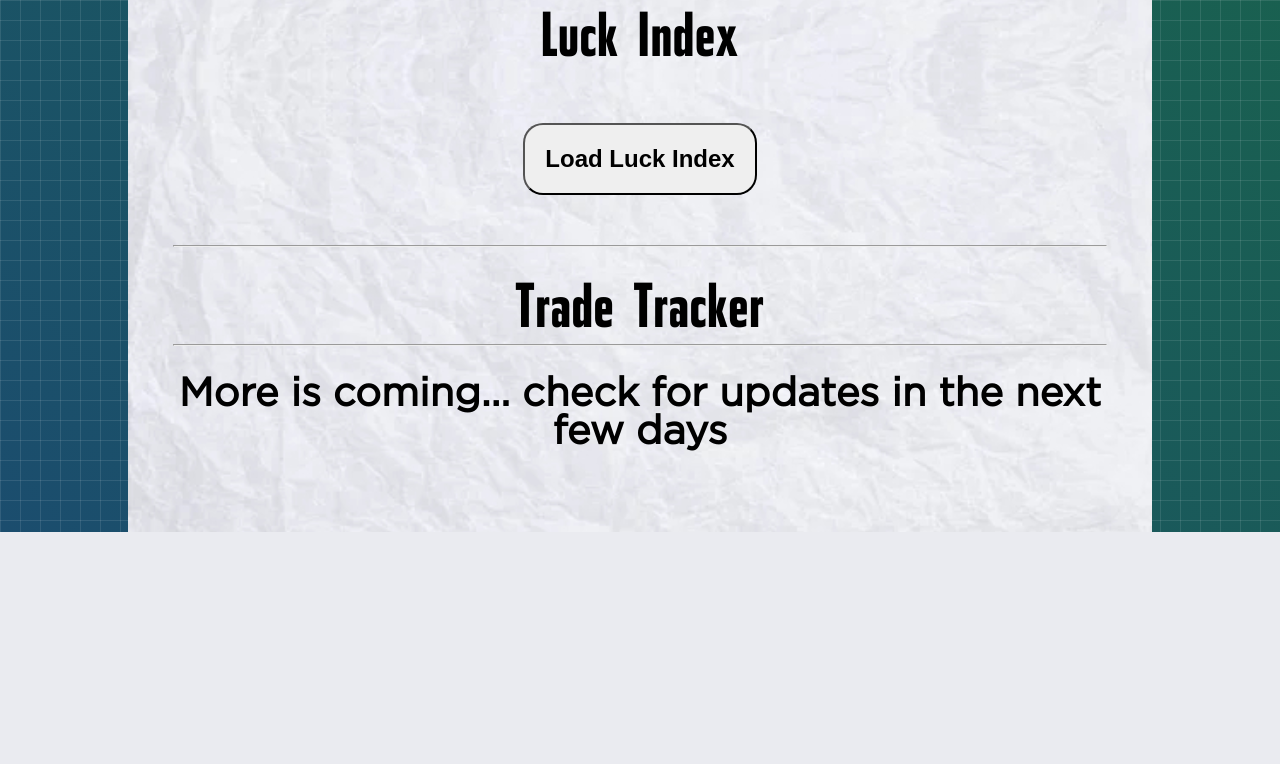
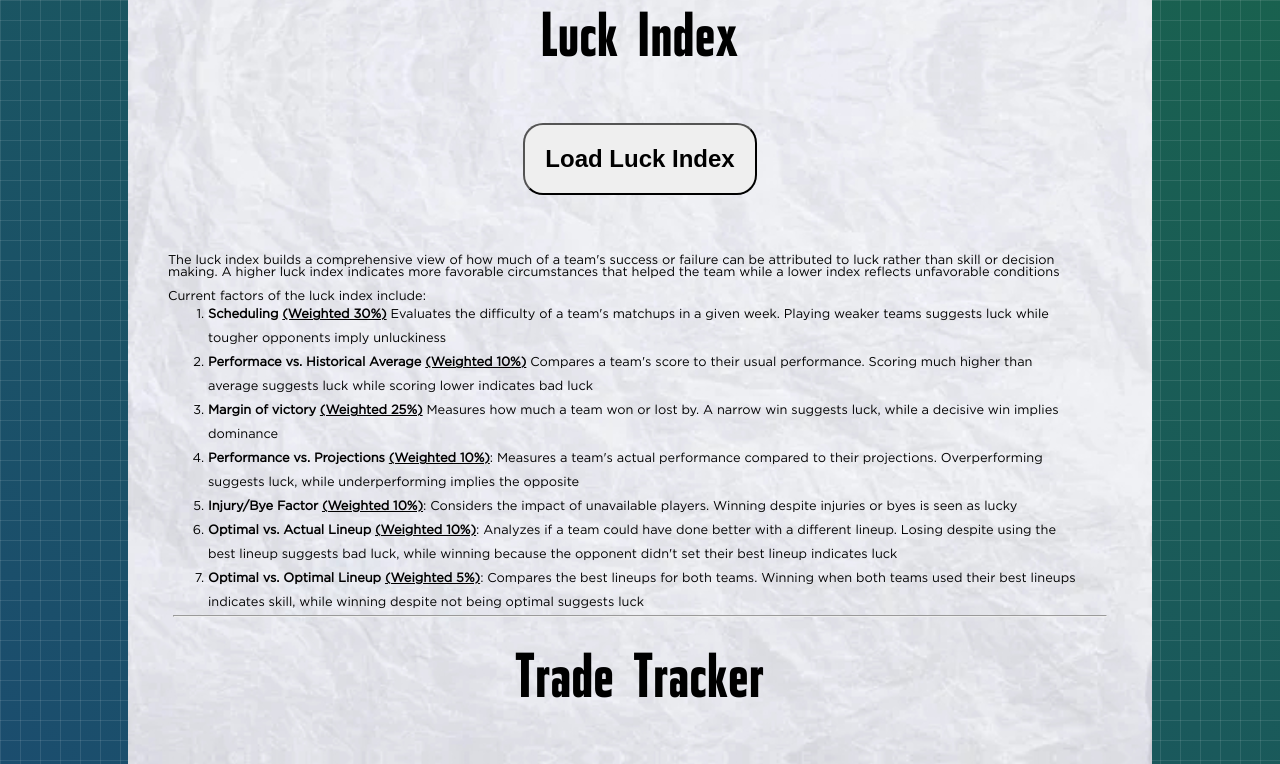
Before and after one commit to xTripp/ffstats, a Flask app: template templates/home.html in a window 1280 px wide. Shown: the part 1340-2104 px from the top of the page. Before the commit the page ends 1872 px from the top, so only its background shows below. Run offline with Flask 3, Linux system fonts and the light colour scheme; the template is opened without the code that fills it, so the values that code supplies are empty.

Commit message:
Luck index integration and stlying adjustments

```diff
--- a/main.py
+++ b/main.py
@@ -1,6 +1,6 @@
 import logging
 import api
-from flask import Flask, render_template, request
+from flask import Flask, render_template, request, url_for
 from datetime import datetime
 
 logging.basicConfig(level=logging.DEBUG)
@@ -13,6 +13,7 @@ logging.basicConfig(level=logging.DEBUG)
 # Team points pie chart by position
 # Mini leaderboards by season, all-time, and playoffs
 # Luck index
+# Trade deadline
 # Live stat command center for live data
 # Support tracking other leagues
 # Draft new team or modify existing team and simulate league placement
@@ -82,13 +83,10 @@ def load_leaderboard():
         owners=api.get_league_owners()
     )
 
-# This route is used to load the luck indices for the current season
+# This route is used to load the luck indices graph for the current season
 @app.route('/load_luck')
 def load_luck():
-    return render_template(
-        '_luck_graph.html',
-        luck=api.get_luck_indices(api.league, api.league.current_week)
-    )
+    return api.get_luck_indices(api.league, api.league.current_week)
 
 if __name__ == "__main__":
     app.run(host='0.0.0.0', debug=True)
--- a/static/scripts/home.js
+++ b/static/scripts/home.js
@@ -66,16 +66,28 @@ document.addEventListener("click", function(event) {
 // Handle the load luck button's load sequence
 document.addEventListener("click", function(event) {
     if (event.target && event.target.id === 'luck-button') {
-        // Hide the load leaderboards button and show loading elements
+        // Hide the load luck index button and show loading elements
         event.target.parentNode.style.display = "none";
         document.getElementById("luck-loading-container").style.display = "flex";
 
         // Fetch data and populate the container, then hide loading elements
         fetch(`/load_luck`)
-            .then(response => response.text())
-            .then(data => {
-                // Load leaderboards data into page
-                document.getElementById("luck-container").innerHTML = data;
+            .then(response => response.blob()) // Await the blob response
+            .then(blob => {
+                // Create a URL from the image blob
+                const imgUrl = URL.createObjectURL(blob);
+
+                // Create an image element and set the src attribute to the generated URL
+                const imgElement = document.createElement("img");
+                imgElement.src = imgUrl;
+                imgElement.alt = "Luck Index";
+                imgElement.style.padding = "5px";
+                imgElement.style.border = "3px solid black";
+
+                // Add the image to the container
+                const luckContainer = document.getElementById("luck-container");
+                luckContainer.appendChild(imgElement);
+                luckContainer.style.padding = "10px";
 
                 // Hide loading elements after data is loaded
                 document.getElementById("luck-loading-container").style.display = "none";
--- a/static/styles/home_content.css
+++ b/static/styles/home_content.css
@@ -116,6 +116,26 @@ select:focus {
     cursor: pointer;
 }
 
+#luck-container {
+    display: flex;
+    justify-content: center;
+    align-content: center;
+}
+
+.luck-index-tip {
+    width: 95%;
+    padding-top: 10px;
+    padding-left: 20px;
+    text-align: left;
+    font-family: 'Gotham', Arial, sans-serif;
+    font-size: 0.8rem;
+}
+
+.luck-index-tip-factors {
+    line-height: 1.5rem;
+    padding-left: 40px;
+}
+
 /** Trade tracker */
 .trade-tracker-header {
     padding-top: 20px;
@@ -125,19 +145,11 @@ select:focus {
     letter-spacing: 1px;
 }
 
-.trade-tracker-unavailable,
+.feature-unavailable,
 .trades-none {
     padding: 20px;
     text-align: center;
     font-size: 1.6rem;
-}
-
-/* Under construction area */
-.under-construction {
-    padding: 30px;
-    text-align: center;
-    font-size: 2.5rem;
-    font-weight: bold;
 }
 
 /* Optimize page for smaller viewports */
--- a/templates/home.html
+++ b/templates/home.html
@@ -92,9 +92,13 @@
 
                         <!-- Loading overlay for stat luck index (Hidden) -->
                         <p class="luck-header">Luck Index</p>
-                        <div class="luck-button-container">
-                            <button id="luck-button">Load Luck Index</button>
-                        </div>
+                        {% if selected_season == current_year %}
+                            <div class="luck-button-container">
+                                <button id="luck-button">Load Luck Index</button>
+                            </div>
+                        {% else %}
+                            <p class="feature-unavailable">Luck index unavailable for previous seasons.</p>
+                        {% endif %}
                         <div id="luck-loading-container">
                             <p class="loading-luck">Loading luck index... This may take a minute</p>
                             <div class="spinner">
@@ -109,6 +113,19 @@
 
                         <!-- Luck Index -->
                         <div id="luck-container"></div>
+                        <div class="luck-index-tip">
+                            The luck index builds a comprehensive view of how much of a team's success or failure can be attributed to luck rather than skill or decision making. A higher luck index indicates more favorable circumstances that helped the team while a lower index reflects unfavorable conditions<br><br>
+                            Current factors of the luck index include:<br>
+                            <ol class="luck-index-tip-factors">
+                                <li><b>Scheduling <u>(Weighted 30%)</u></b> Evaluates the difficulty of a team's matchups in a given week. Playing weaker teams suggests luck while tougher opponents imply unluckiness</li>
+                                <li><b>Performace vs. Historical Average <u>(Weighted 10%)</u></b>  Compares a team's score to their usual performance. Scoring much higher than average suggests luck while scoring lower indicates bad luck</li>
+                                <li><b>Margin of victory <u>(Weighted 25%)</u></b> Measures how much a team won or lost by. A narrow win suggests luck, while a decisive win implies dominance</li>
+                                <li><b>Performance vs. Projections <u>(Weighted 10%)</u></b>: Measures a team's actual performance compared to their projections. Overperforming suggests luck, while underperforming implies the opposite</li>
+                                <li><b>Injury/Bye Factor <u>(Weighted 10%)</u></b>: Considers the impact of unavailable players. Winning despite injuries or byes is seen as lucky</li>
+                                <li><b>Optimal vs. Actual Lineup <u>(Weighted 10%)</u></b>: Analyzes if a team could have done better with a different lineup. Losing despite using the best lineup suggests bad luck, while winning because the opponent didn't set their best lineup indicates luck</li>
+                                <li><b>Optimal vs. Optimal Lineup <u>(Weighted 5%)</u></b>: Compares the best lineups for both teams. Winning when both teams used their best lineups indicates skill, while winning despite not being optimal suggests luck</li>
+                            </ol>
+                        </div>
                         <hr>
 
                         <!-- Trade Tracker-->
@@ -124,14 +141,8 @@
                         {% elif trades != None and trades|length == 0 %}
                             <p class="trades-none">No trades yet.</p>
                         {% else %}
-                            <p class="trade-tracker-unavailable">Trade tracker unavailable for previous seasons.</p>
+                            <p class="feature-unavailable">Trade tracker unavailable for previous seasons.</p>
                         {% endif %}
-                        <hr>
-
-                        <!-- Under contruction area -->
-                        <div class="under-construction">
-                            More is coming... check for updates in the next few days
-                        </div>
                     </div>
                 </div>
             </div>
```
Also changed, not shown: api.py (+55 -1 lines), templates/_luck_graph.html (deleted, +0 -13 lines).
